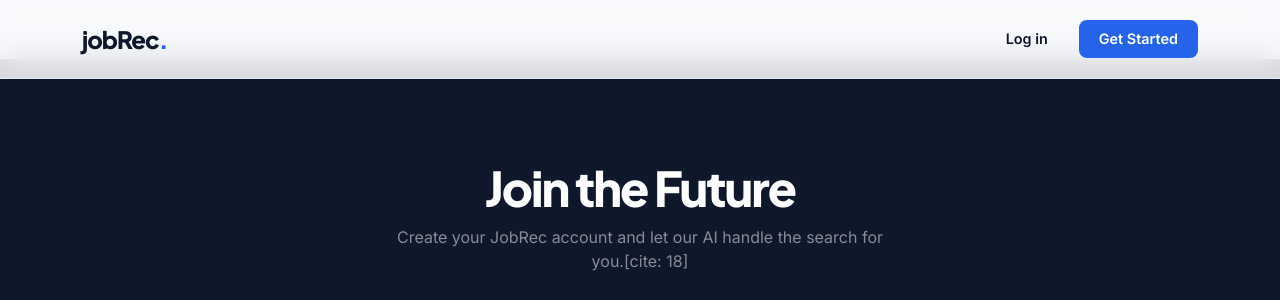
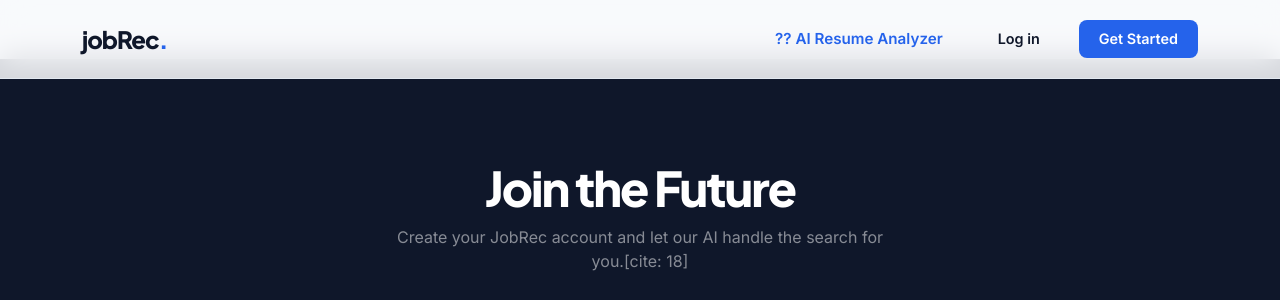
Before and after one commit to ziyankhan-coder/Job-Recommandation-System, a Django app: page /account/register/ in a window 1280 px wide. Shown: the top 300 px of the page. Run offline with Django 5.2, Linux system fonts and the light colour scheme.

Commit message:
feat: make AI Resume Analyzer link visible to all users (including unauthenticated) in navbar

```diff
--- a/jobrecommendation/templates/base.html
+++ b/jobrecommendation/templates/base.html
@@ -173,6 +173,11 @@
 
         <div class="collapse navbar-collapse" id="navbarNav">
             <ul class="navbar-nav ms-auto align-items-center">
+
+                <li class="nav-item ms-lg-2">
+                   <a href="https://job-recommandation-system.vercel.app/" target="_blank" class="nav-link" style="color: var(--primary-color) !important; font-weight: 600;">?? AI Resume Analyzer</a>
+                </li>
+
                 {% if user.is_authenticated %}
                     <li class="nav-item">
                         <a class="nav-link" href="{% url 'profile' %}">My Profile</a>
@@ -184,19 +189,15 @@
                         <li class="nav-item">
                             <a class="nav-link" href="{% url 'add_job' %}" style="color: var(--primary-color) !important; font-weight: 600;">+ Post Job</a>
                         </li>
-                    {% else %}
-                        <li class="nav-item ms-lg-2">
-                           <a href="https://job-recommandation-system.vercel.app/" class="...">🚀 AI Resume Analyzer</a>
-                        </li>
                     {% endif %}
                     <li class="nav-item ms-lg-3 mt-2 mt-lg-0">
                         <a class="btn btn-nav-pill btn-login" href="{% url 'logout' %}">Log out</a>
                     </li>
                 {% else %}
-                    <li class="nav-item">
+                    <li class="nav-item ms-lg-3 mt-2 mt-lg-0">
                         <a class="btn btn-nav-pill btn-login" href="{% url 'login' %}">Log in</a>
                     </li>
-                    <li class="nav-item mt-2 mt-lg-0">
+                    <li class="nav-item mt-2 mt-lg-0 ms-2">
                         <a class="btn btn-nav-pill btn-signup" href="{% url 'register' %}">Get Started</a>
                     </li>
                 {% endif %}
```
